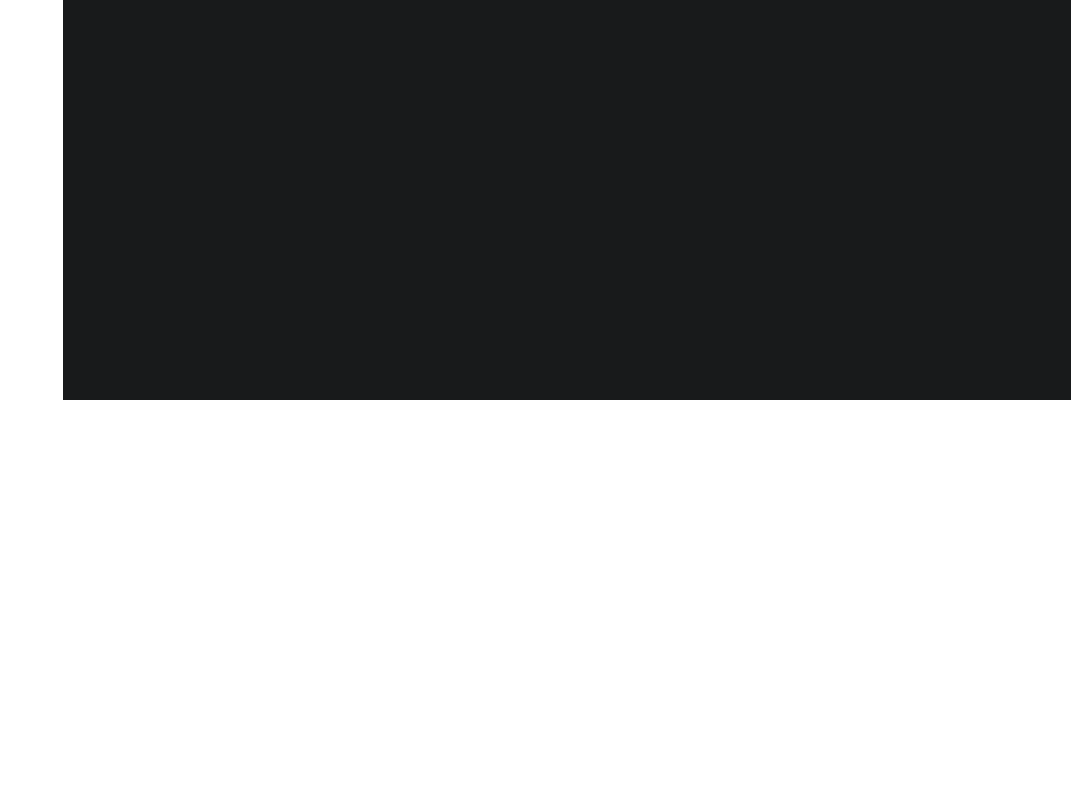
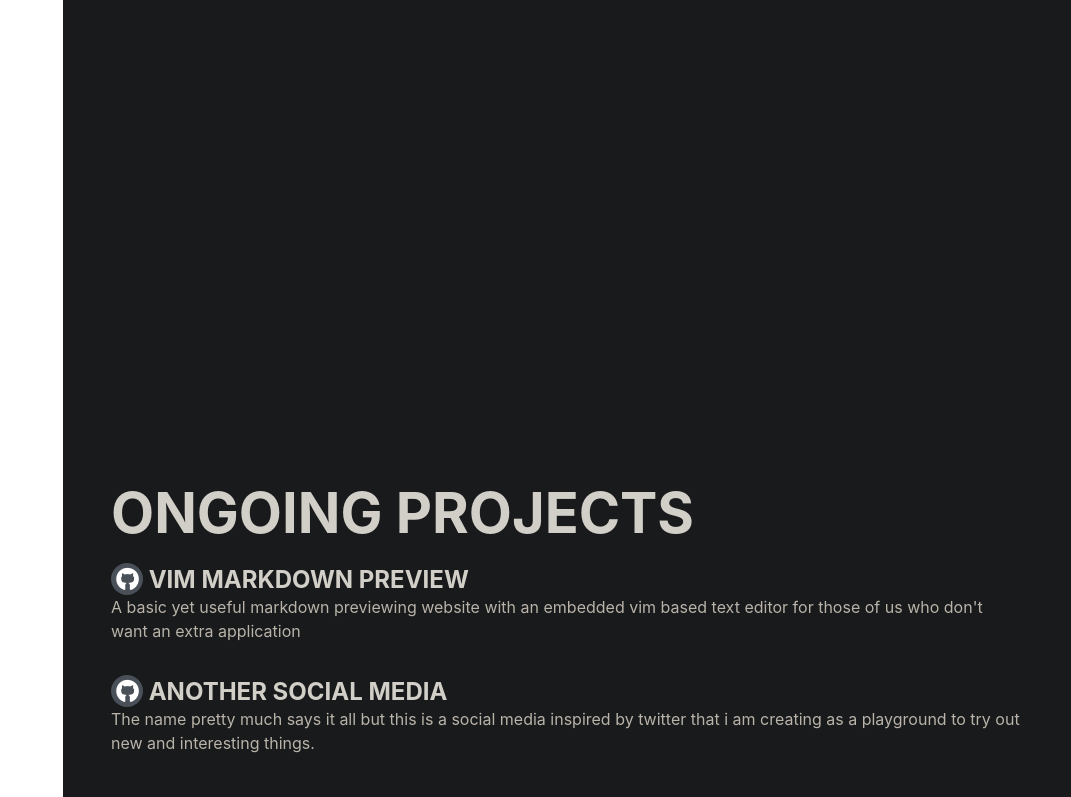
Before and after one commit to NICHTJ3/svelte-portfolio, a Svelte app: page / in a window 1280 px wide. Shown: the part 2000-2797 px from the top of the page, without its empty margins (209-1280 px from the left). Before the commit the page ends 2400 px from the top, so only its background shows below. Built offline with nearby package versions, Linux system fonts and the light colour scheme.

Commit message:
Add ongoing projects section

```diff
--- a/src/App.svelte
+++ b/src/App.svelte
@@ -2,6 +2,7 @@
   import Nav from "./components/Nav.svelte";
   import Home from "./components/Home.svelte";
   import Experience from "./components/Experience.svelte";
+  import Projects from "./components/Projects.svelte";
   import Awards from "./components/Awards.svelte";
 </script>
 
@@ -17,5 +18,6 @@
     <Home />
     <Experience />
     <Awards />
+    <Projects />
   </div>
 </main>
--- a/src/components/Awards.svelte
+++ b/src/components/Awards.svelte
@@ -45,7 +45,7 @@
             <i class="fa fa-trophy text-warning" />
             {award.name}
           </h4>
-          <ul class="list-inline dev-icons" />
+          <br />
           {#if award.description}
             <p>award.description</p>
           {/if}
--- a/src/components/Nav.svelte
+++ b/src/components/Nav.svelte
@@ -4,7 +4,8 @@
   const navlinks = [
     { displayName: "Home", href: "#home", id: "home" },
     { displayName: "Experience", href: "#experience", id: "experience" },
-    { displayName: "Awards", href: "#awards", id: "awards" }
+    { displayName: "Awards", href: "#awards", id: "awards" },
+    { displayName: "Ongoing projects", href: "#projects", id: "projects" }
   ];
 
   const name = "Trent Nicholson";
--- /dev/null
+++ b/src/components/Projects.svelte
@@ -0,0 +1,90 @@
+<script>
+  import { activeSection } from "../store.js";
+
+  const projects = [
+    {
+      name: "Vim Markdown Preview",
+      description: `A basic yet useful markdown previewing website
+        with an embedded vim based text editor for those of us
+        who don't want an extra application`,
+      source: "https://github.com/NICHTJ3/vim-markdown-renderer"
+    },
+    {
+      name: "Another social media",
+      description: `The name pretty much says it
+      all but this is a social media inspired by twitter
+      that i am creating as a playground to try out new and interesting things.`,
+      source: "https://github.com/NICHTJ3/AnotherSocialMedia"
+    }
+  ];
+
+  let observer = new IntersectionObserver(onIntersect, {
+    threshold: 0.8
+  });
+
+  function onIntersect([section]) {
+    if (section.isIntersecting) {
+      activeSection.set("projects");
+    }
+  }
+
+  function observe(node) {
+    observer && observer.observe(node);
+    return {
+      destroy() {
+        observer && observer.unobserve(node);
+      }
+    };
+  }
+</script>
+
+<style>
+  .social-icons a {
+    display: inline-block;
+    height: 2rem;
+    width: 2rem;
+    background-color: #495057;
+    color: #fff !important;
+    border-radius: 100%;
+    text-align: center;
+    font-size: 1.4rem;
+    line-height: 2.1rem;
+  }
+
+  .link {
+    text-decoration: none;
+    color: inherit;
+  }
+
+  .social-icons a:hover {
+    background-color: #add8e6;
+  }
+</style>
+
+<section
+  class="resume-section p-3 p-lg-5 d-flex justify-content-center"
+  use:observe
+  id="projects">
+  <div class="w-100">
+    <h2 class="mb-3">Ongoing Projects</h2>
+
+    {#each projects as project}
+      <div
+        class="resume-item d-flex flex-column flex-md-row
+        justify-content-between mb-3">
+        <div class="resume-content">
+          <h4 class="mb-0">
+            <span class="social-icons">
+              <a href={project.source}>
+                <i class="fab fa-github" />
+              </a>
+            </span>
+            {project.name}
+          </h4>
+          <p>{project.description}</p>
+        </div>
+      </div>
+    {/each}
+
+  </div>
+</section>
```
